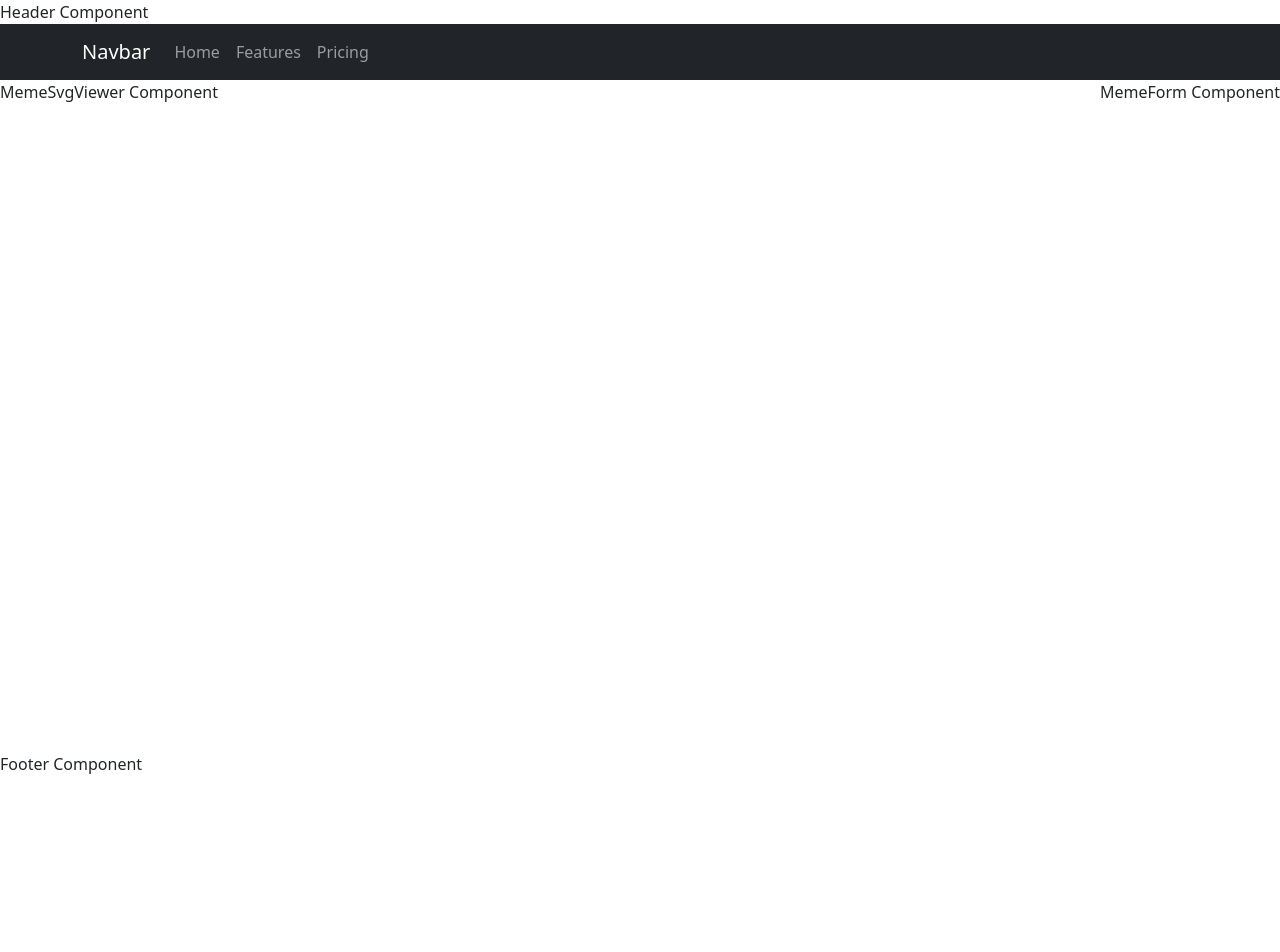
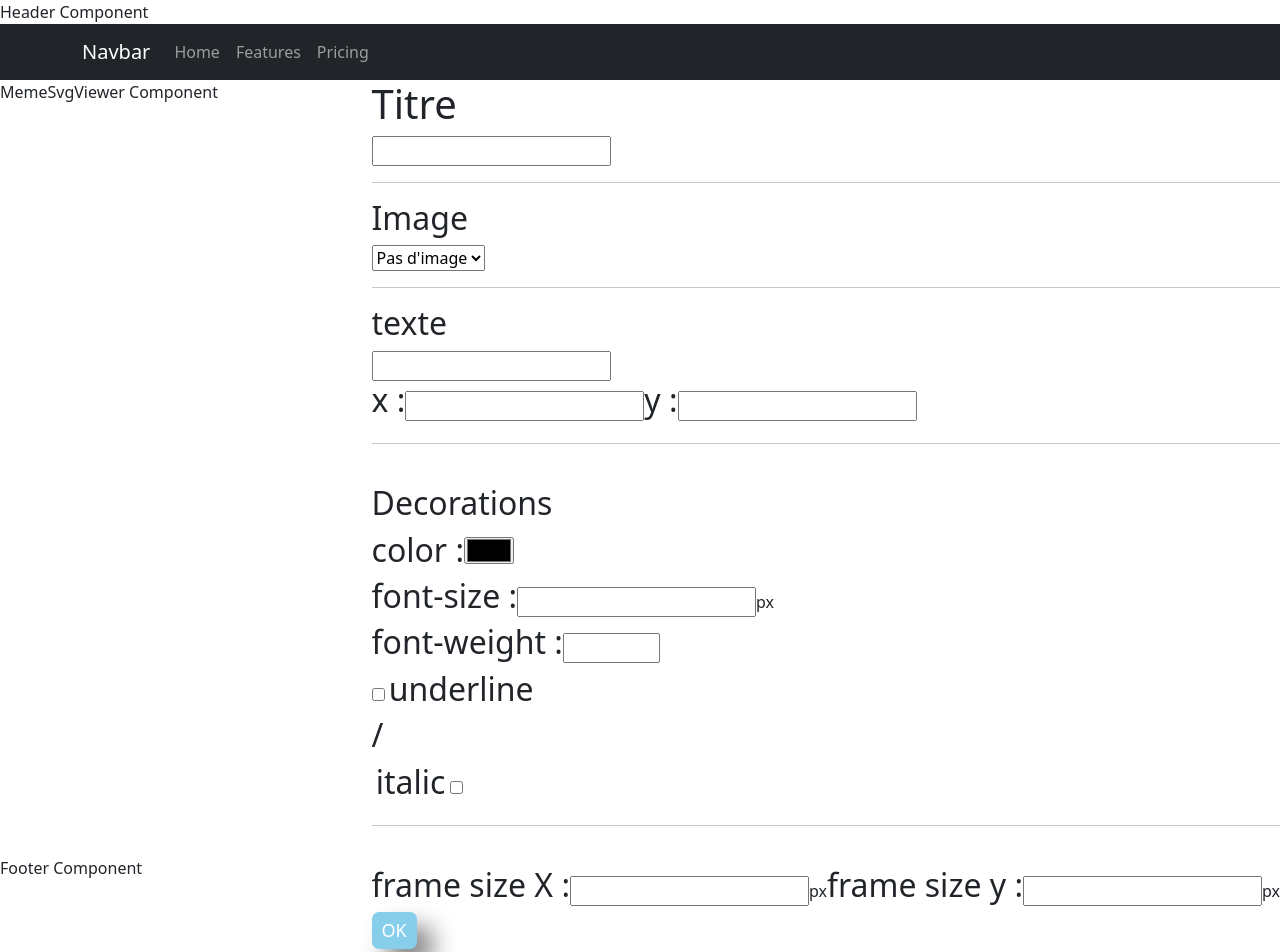
Before and after one commit to LouisBossart/exemple-react-formation, a React (Create React App) app: page / in a window 1280 px wide. Shown: the top 952 px of the page. Before the commit the page ends 800 px from the top, so only its background shows below. Built offline with nearby package versions, Linux system fonts and the light colour scheme.

Commit message:
ajout base du formulairee

```diff
--- a/src/App/components/functionnals/MemeForm/MemeForm.jsx
+++ b/src/App/components/functionnals/MemeForm/MemeForm.jsx
@@ -1,22 +1,113 @@
-import React, { useEffect, useState } from "react";
+import React  from "react";
 import PropTypes from "prop-types";
 import styles from "./MemeForm.module.css";
+import Button from "../../uis/Button/Button";
 
 const MemeForm = (props) => {
-  const [state, setstate] = useState({});
-  useEffect(() => {
-    return () => {
-    };
-  }, [])
   return (
     <div className={styles.MemeForm} data-testid="MemeForm">
-      MemeForm Component
+      <form>
+        <label for="titre">
+          <h1>Titre</h1>
+        </label>
+        <br />
+        <input name="titre" id="titre" />
+        <hr />
+        <label for="image">
+          <h2>Image</h2>
+        </label>
+        <br />
+        <select name="image" id="image">
+          <option value="-1">Pas d'image</option>
+        </select>
+        <hr />
+        <label for="text">
+          <h2>texte</h2>
+        </label>
+        <br />
+        <input name="text" id="text" type="text" />
+        <br />
+        <label for="x">
+          <h2 className={styles.inline}>x :</h2>
+        </label>
+        <input className={styles.smallNumber} name="x" id="x" type="number" />
+        <label for="y">
+          <h2 className={styles.inline}>y :</h2>
+        </label>
+        <input className={styles.smallNumber} name="y" id="y" type="number" />
+        <hr />
+        <br />
+        <h2>Decorations</h2>
+        <label for="color">
+          <h2 className={styles.inline}>color :</h2>
+        </label>
+        <input name="color" id="color" type="color" />
+        <br />
+        <label for="fontSize">
+          <h2 className={styles.inline}>font-size :</h2>
+        </label>
+        <input
+          className={styles.smallNumber}
+          name="fontSize"
+          id="fontSize"
+          type="number"
+          min="0"
+        />
+        px
+        <br />
+        <label for="fontWeight">
+          <h2 className={styles.inline}>font-weight :</h2>
+        </label>
+        <input
+          className={styles.smallNumber}
+          name="fontWeight"
+          id="fontWeight"
+          type="number"
+          min="100"
+          step="100"
+          max="900"
+        />
+        <br />
+        <input name="underline" id="underline" type="checkbox" />
+        &nbsp;
+        <label for="underline">
+          <h2 className={styles.inline}>underline</h2>
+        </label>
+        &nbsp;<h2 className={styles.inline}>/</h2>&nbsp;
+        <label for="italic">
+          <h2 className={styles.inline}>italic</h2>
+        </label>
+        &nbsp;
+        <input name="italic" id="italic" type="checkbox" />
+        <hr />
+        <br />
+        <label for="frameSizeX">
+          <h2 className={styles.inline}>frame size X :</h2>
+        </label>
+        <input
+          className={styles.smallNumber}
+          name="frameSizeX"
+          id="frameSizeX"
+          type="number"
+          min="0"
+        />
+        px
+        <label for="frameSizeY">
+          <h2 className={styles.inline}>frame size y :</h2>
+        </label>
+        <input
+          className={styles.smallNumber}
+          name="frameSizeY"
+          id="frameSizeY"
+          type="number"
+          min="0"
+        />
+        px
+        <br />
+        <Button type={"submit"}>OK</Button>
+      </form>
     </div>
   );
 };
 
-MemeForm.propTypes = {};
-
-MemeForm.defaultProps = {};
-
 export default MemeForm;
```
